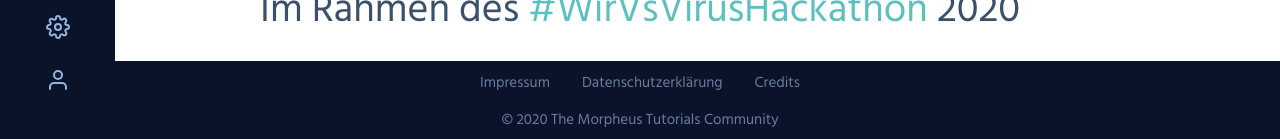
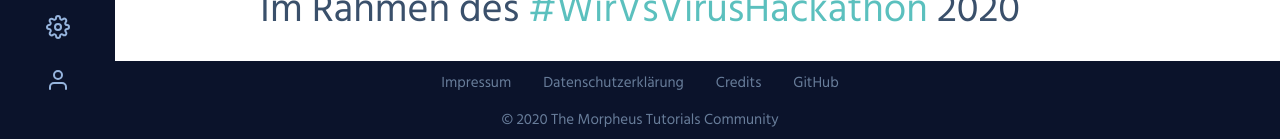
Before and after one commit to E-Edu/frontend, a React (Create React App) app: page /credits in a window 1280 px wide. Shown: the part 659-798 px from the top of the page. Built offline with nearby package versions, Linux system fonts and the light colour scheme.

Commit message:
Added GitHub To Footer

```diff
--- a/src/components/Footer/index.js
+++ b/src/components/Footer/index.js
@@ -15,6 +15,7 @@ class Footer extends Component {
 					<Link to='/imprint'>Impressum</Link>
 					<Link to='/privacy'>Datenschutzerklärung</Link>
 					<Link to='/credits'>Credits</Link>
+					<Link to='https://github.com/E-Edu/general'>GitHub</Link>
 				</div>
 				<div id='Copyright'>
 					<span>&copy; 2020 The Morpheus Tutorials Community</span>
```
